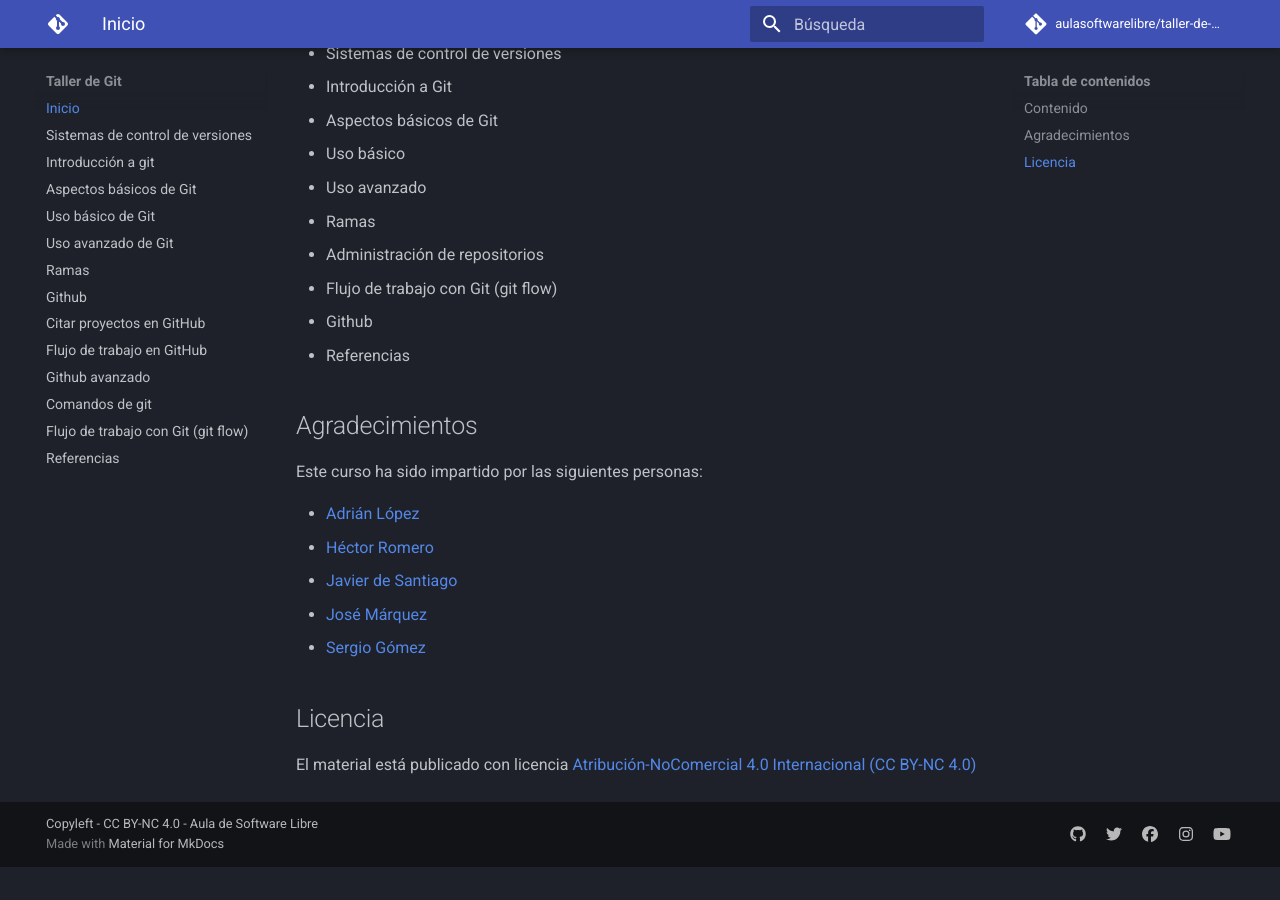
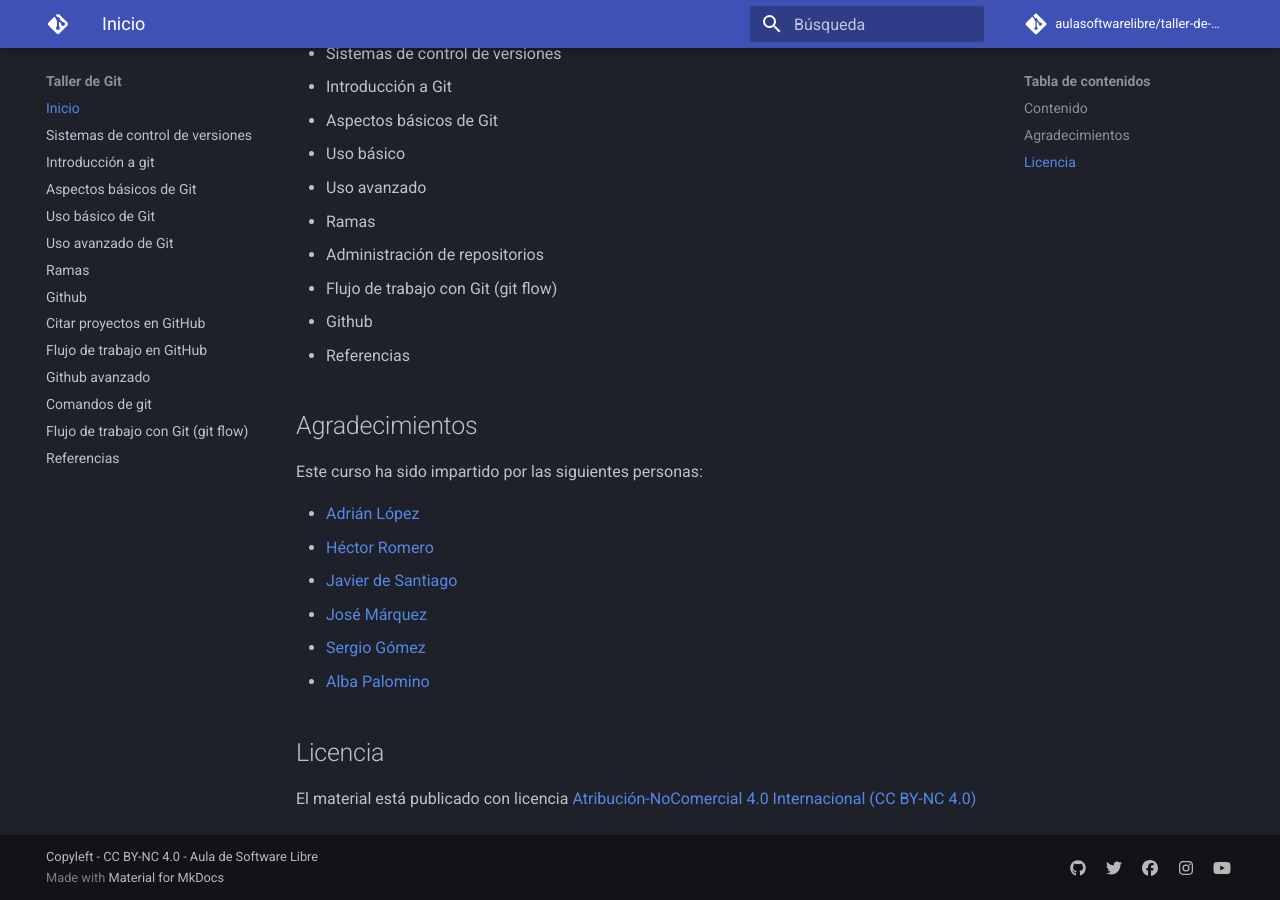
Before and after one commit to aulasoftwarelibre/taller-de-git, an MkDocs documentation site: the page built from docs/index.md, in a window 1280 px wide and 900 px high, scrolled down 602 px. Built offline with MkDocs 1.6.1 and Material for MkDocs 9.7.7, drawn with Linux system fonts in a browser that asks for light colours; comment, search, counter and statistics services are not loaded; before the commit the page ends 1469 px from its top, so only the background shows below that.

Commit message:
Update index.md

```diff
--- a/docs/index.md
+++ b/docs/index.md
@@ -31,6 +31,7 @@
 - [Javier de Santiago](https://github.com/jdes01)
 - [José Márquez](https://github.com/IronSenior)
 - [Sergio Gómez](https://github.com/sgomez)
+- [Alba Palomino](https://github.com/Albapj01)
 
 ## Licencia
 
```
